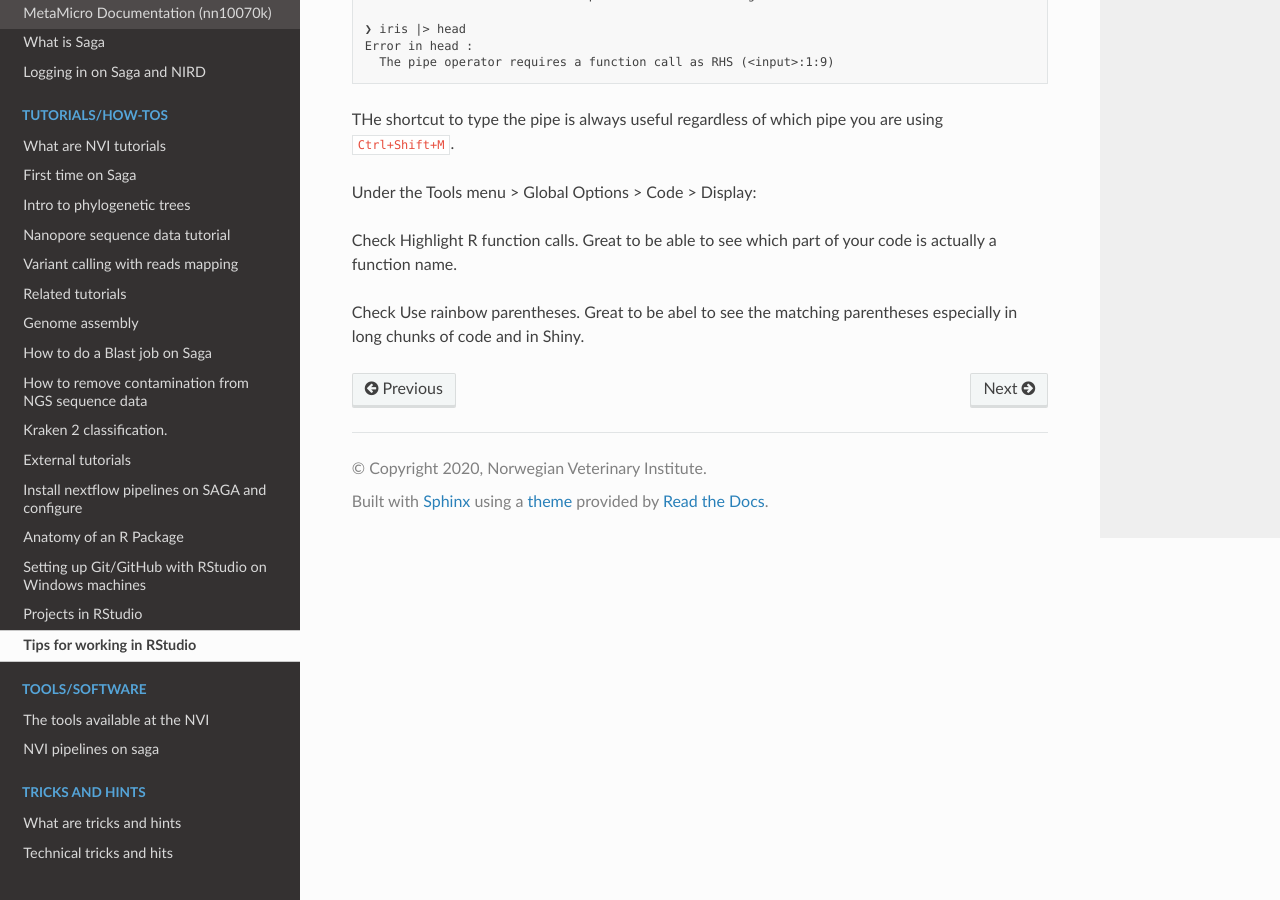
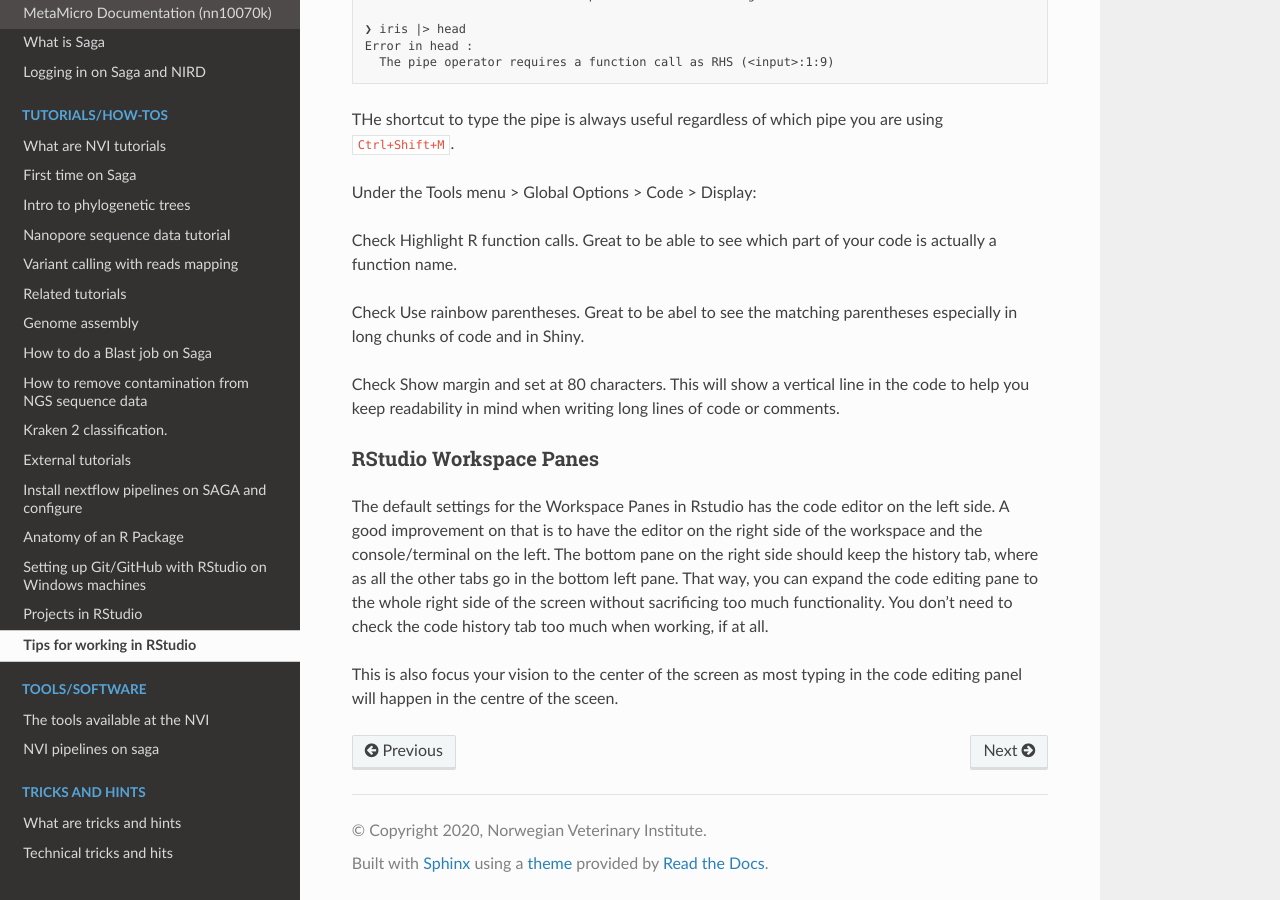
Before and after one commit to NorwegianVeterinaryInstitute/nvi-documentation, a Sphinx documentation site: the page built from docs/source/tutorials/rstudio_tips.md, in a window 1280 px wide and 900 px high, scrolled down 1245 px. Built offline with Sphinx 7.4.7 and the Read the Docs theme 2.0.0, drawn with Linux system fonts in a browser that asks for light colours; pages that are not in the unit, such as notebooks, are missing from menus.

Commit message:
update rstudio tips with pane settings ideas

```diff
--- a/docs/source/tutorials/rstudio_tips.md
+++ b/docs/source/tutorials/rstudio_tips.md
@@ -5,7 +5,6 @@
 ## Overview
 
 This is a guide on how to do different things in RStudio to make your work easier and simpler. Some of it is good practices, some of it is just my preferences, but it may be useful for other people too.
-
 
 ### RStudio settings
 
@@ -62,3 +61,11 @@ Under the Tools menu > Global Options > Code > Display:
 Check Highlight R function calls. Great to be able to see which part of your code is actually a function name.
 
 Check Use rainbow parentheses. Great to be abel to see the matching parentheses especially in long chunks of code and in Shiny.
+
+Check Show margin and set at 80 characters. This will show a vertical line in the code to help you keep readability in mind when writing long lines of code or comments.
+
+### RStudio Workspace Panes
+
+The default settings for the Workspace Panes in Rstudio has the code editor on the left side. A good improvement on that is to have the editor on the right side of the workspace and the console/terminal on the left. The bottom pane on the right side should keep the history tab, where as all the other tabs go in the bottom left pane. That way, you can expand the code editing pane to the whole right side of the screen without sacrificing too much functionality. You don't need to check the code history tab too much when working, if at all.
+
+This is also focus your vision to the center of the screen as most typing in the code editing panel will happen in the centre of the sceen.
```
